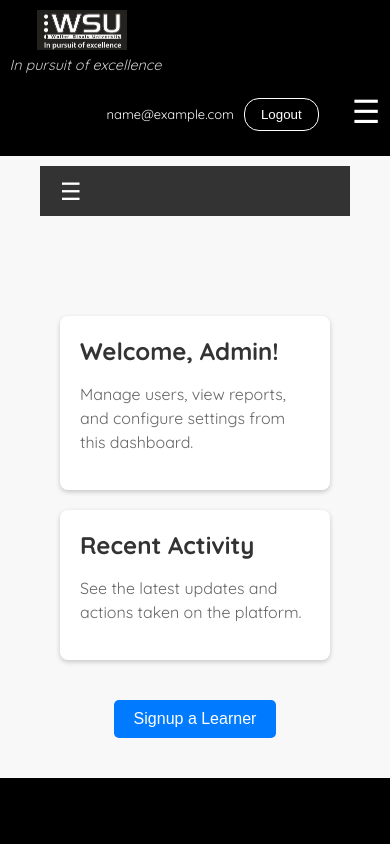
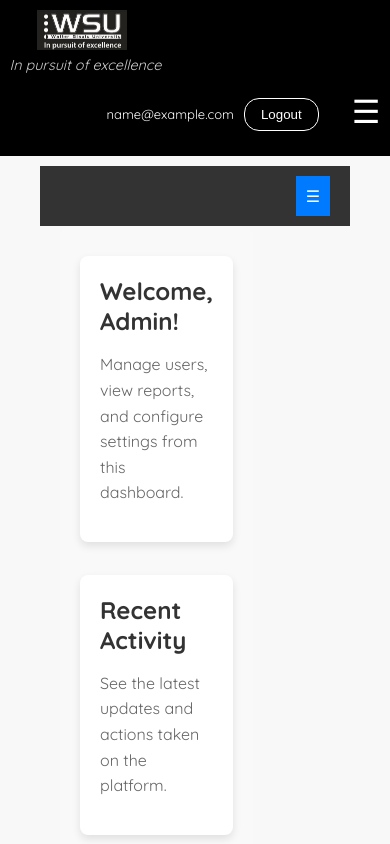
Before and after one commit to Teb-Mangena/WSU-digital-learn, a React (Create React App) app: page /admin-dashboard in a window 390 px wide. Shown: the top 844 px of the page. Built offline with nearby package versions, Linux system fonts and the light colour scheme; sample sign-in values are in the browser's storage.

Commit message:
created logout in admin dashboard

```diff
--- a/src/pages/AdminDashboard.jsx
+++ b/src/pages/AdminDashboard.jsx
@@ -2,10 +2,13 @@ import { useState } from "react";
 import { Link } from "react-router-dom";
 import "../styles/users/AdminDashboard.css";
 import Signup from "./Signup";
+import { useLogout } from "../hooks/useLogout";
 
 const AdminDashboard = () => {
   const [menuOpen, setMenuOpen] = useState(false);
   const [openRegister, setOpenRegister] = useState(false);
+
+  const {logout} = useLogout();
 
   const toggleMenu = () => {
     setMenuOpen(!menuOpen);
@@ -14,6 +17,10 @@ const AdminDashboard = () => {
   const handleRegUser = () => {
     setOpenRegister(!openRegister);
   };
+
+  const LogoutUser = () => {
+    logout();
+  }
 
   return (
     <main className="web-container">
@@ -24,7 +31,8 @@ const AdminDashboard = () => {
           <div className="hamburger-admin" onClick={toggleMenu}>☰</div>
         </header>
 
-        {/* Sidebar */}
+        <div className="grid-admin-panel">
+          {/* Sidebar */}
         <div className={`sidebar ${menuOpen ? "active" : ""}`}>
           <ul>
             <li>
@@ -40,7 +48,7 @@ const AdminDashboard = () => {
               <Link to="/settings">Settings</Link>
             </li>
             <li>
-              <Link to="/logout">Logout</Link>
+              <Link to="/logout" onClick={LogoutUser}>Logout</Link>
             </li>
           </ul>
         </div>
@@ -56,6 +64,7 @@ const AdminDashboard = () => {
             <p>See the latest updates and actions taken on the platform.</p>
           </div>
         </div>
+        </div>
 
         {/* Register User Section */}
         <div className="register-user">
--- a/src/styles/users/AdminDashboard.css
+++ b/src/styles/users/AdminDashboard.css
@@ -8,32 +8,31 @@
 .header {
   display: flex;
   align-items: center;
-  justify-content: flex-start;
+  justify-content: flex-end; /* Adjusted for better alignment */
   background-color: #333;
   color: #fff;
   padding: 10px 20px;
 }
 
 .hamburger-admin {
-  cursor: pointer;
-  font-size: 24px;
+  display: none;
 }
 
-/* Sidebar styles */
+.grid-admin-panel {
+  display: grid;
+  grid-template-columns: 1fr 3fr;
+  gap: 20px; /* Added gap for spacing between columns */
+}
+
+/* Sidebar Styles */
 .sidebar {
   background-color: #2c3e50;
   color: #fff;
-  width: 250px;
-  height: 100vh;
-  position: fixed;
-  top: 0;
-  left: -250px;
-  transition: left 0.3s ease;
-  z-index: 1000;
-}
-
-.sidebar.active {
-  left: 0;
+  display: flex;
+  flex-direction: column;
+  justify-content: center;
+  padding: 20px; /* Added padding */
+  transition: transform 0.3s ease-in-out; /* Updated for animation */
 }
 
 .sidebar ul {
@@ -55,13 +54,20 @@
 
 .sidebar ul li:hover {
   background-color: #1abc9c;
+  cursor: pointer; /* Added pointer cursor */
 }
 
-/* Main content styles */
+.sidebar.active {
+  transform: translateX(0); /* Used translate for smooth transition */
+}
+
+/* Main Content Styles */
 .main-content {
+  flex: 1;
   margin-left: 20px;
-  padding: 20px;
-  margin-top: 80px;
+  background-color: #f9f9f9; /* Changed background color for contrast */
+  padding: 30px 20px;
+  border-radius: 10px; /* Added border radius for a polished look */
 }
 
 .card {
@@ -69,7 +75,7 @@
   padding: 20px;
   margin-bottom: 20px;
   border-radius: 8px;
-  box-shadow: 0px 2px 5px rgba(0, 0, 0, 0.2);
+  box-shadow: 0px 4px 8px rgba(0, 0, 0, 0.1); /* Enhanced shadow */
 }
 
 .card h2 {
@@ -79,13 +85,12 @@
 
 .card p {
   color: #666;
-  line-height: 1.5;
+  line-height: 1.6; /* Slightly improved line-height */
 }
 
-/* Register user styles */
+/* Register User Styles */
 .register-user {
-  padding: 0;
-  margin: 0;
+  padding: 10px;
   text-align: center;
 }
 
@@ -101,16 +106,8 @@
 
 .reg-user:hover {
   background-color: #0056b3;
+  box-shadow: 0px 2px 5px rgba(0, 0, 0, 0.2); /* Added subtle shadow */
 }
-
-/* Popup form styles */
-/* .reg-learner {
-  width: 400px;
-  background-color: #fff;
-  padding: 20px;
-  border-radius: 8px;
-  box-shadow: 0px 4px 10px rgba(0, 0, 0, 0.3);
-} */
 
 .reg-learner h2 {
   margin-bottom: 20px;
@@ -122,30 +119,27 @@
 
 .reg-learner {
   opacity: 0;
-  transition: opacity 0.3s ease-in-out, transform 0.3s ease-in-out; /* Smooth fade and optional transform */
+  transform: scale(0.95); /* Initial scaling */
+  transition: opacity 0.3s ease-in-out, transform 0.3s ease-in-out;
 }
 
 .reg-learner.register-open {
   display: block;
-  width: 400px;
-  margin: 0 auto;
+  max-width: 400px;
+  margin: 20px auto; /* Centered with spacing */
   padding: 20px;
   border-radius: 10px;
-  background-color: rgba(0, 128, 255, 0.2); /* Light blue transparent background */
-  box-shadow: 0px 4px 10px rgba(0, 0, 0, 0.1); /* Subtle shadow */
+  background-color: rgba(0, 128, 255, 0.2);
+  box-shadow: 0px 4px 10px rgba(0, 0, 0, 0.1);
   opacity: 1;
+  transform: scale(1); /* Smooth scale back */
   text-align: center;
 }
 
 .signup h1 {
   font-size: 24px;
   margin-bottom: 20px;
-  color: #004080; /* Dark blue text */
-}
-
-.login-icon img {
-  width: 100px;
-  margin-bottom: 10px;
+  color: #004080;
 }
 
 .signup label {
@@ -163,8 +157,13 @@
   border-radius: 5px;
 }
 
+.signup input:focus {
+  border-color: #0066cc; /* Improved input focus */
+  outline: none;
+}
+
 .btn-signup {
-  background-color: #004080; /* Dark blue button */
+  background-color: #004080;
   color: white;
   padding: 10px 20px;
   border: none;
@@ -174,36 +173,42 @@
 }
 
 .btn-signup:hover {
-  background-color: #0066cc; /* Lighter blue on hover */
+  background-color: #0066cc;
 }
 
-.close {
-  margin-top: 10px;
-  color: red;
-  cursor: pointer;
-  text-decoration: underline;
-}
-
-.close:hover {
-  color: darkred;
-}
-
-
 /* Responsive Design */
-@media screen and (max-width: 768px) {
+@media (max-width: 768px) {
   .dashboard-container {
     flex-direction: column;
   }
 
   .sidebar {
-    width: 200px;
+    transform: translateX(-100%);
+    position: fixed;
+    width: 160px;
+    top: 0;
+    left: 0;
+    height: 100vh;
+    z-index: 1;
   }
 
   .sidebar.active {
-    left: -200px;
+    transform: translateX(0);
+  }
+
+  .hamburger-admin {
+    display: block;
+    background-color: #007bff;
+    color: white;
+    padding: 10px;
+    cursor: pointer;
+    text-align: center;
   }
 
   .main-content {
-    margin-left: 0;
+    display: grid;
+    grid-template-rows: 1fr 1fr;
+    justify-content: center;
+    align-items: center;
   }
 }
```
